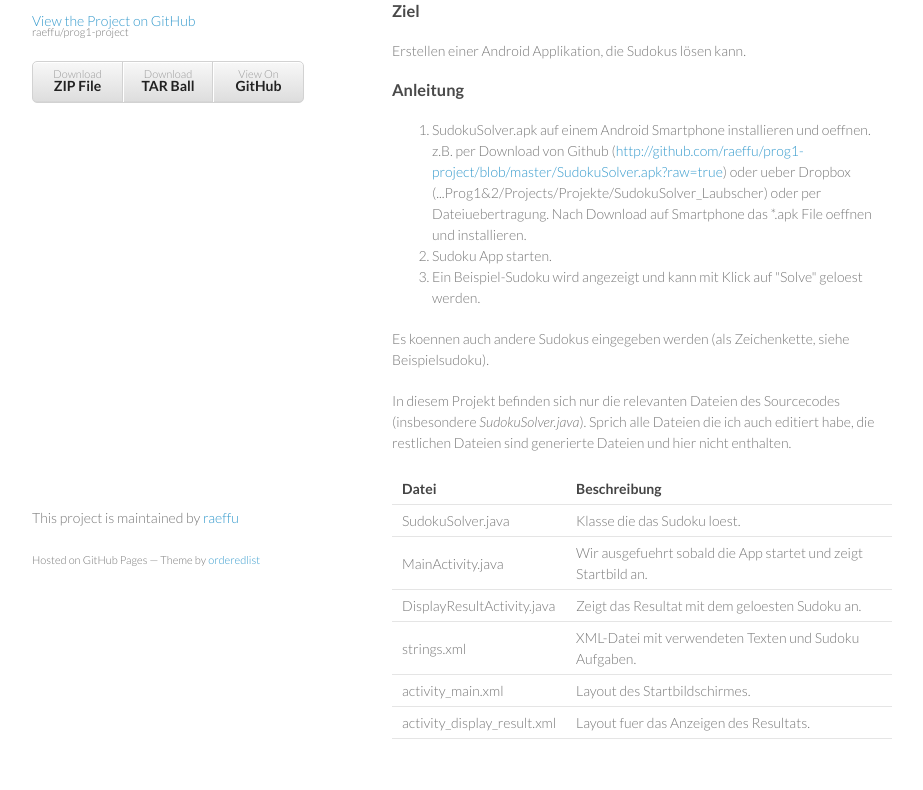
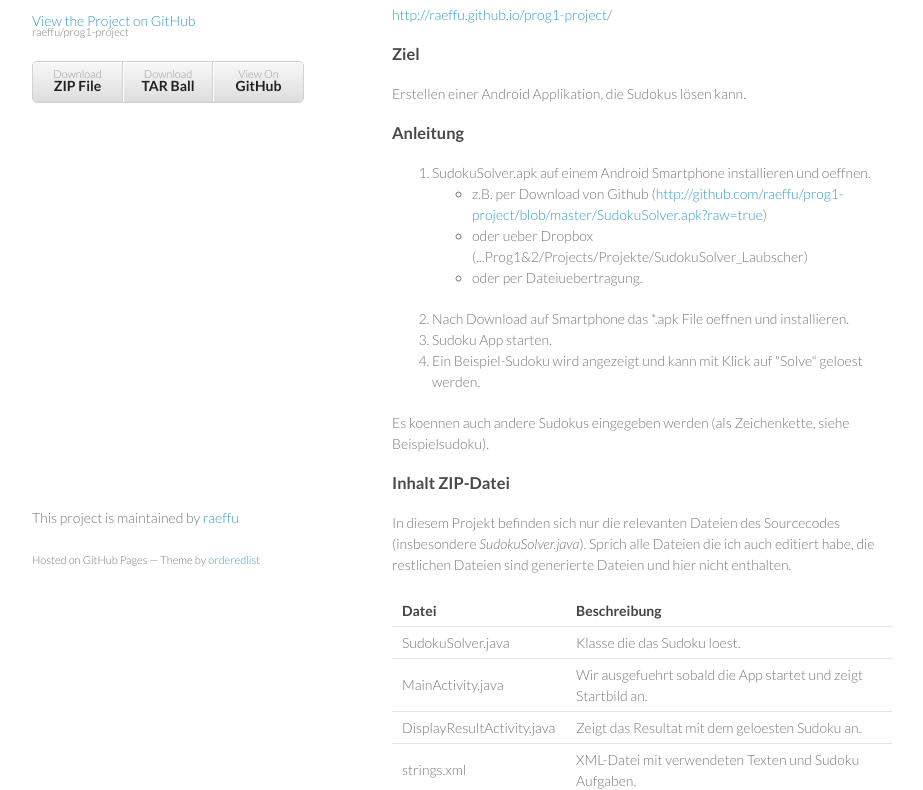
Before and after one commit to raeffu/prog1-project, a plain HTML site: page index.html in a window 1280 px wide. Shown: the part 161-951 px from the top of the page, without its empty margins (178-1101 px from the left). Drawn offline with Linux system fonts and the light colour scheme.

Commit message:
Create gh-pages branch via GitHub

```diff
--- a/index.html
+++ b/index.html
@@ -31,7 +31,9 @@
         <h2>
 <a name="prog1-project" class="anchor" href="#prog1-project"><span class="octicon octicon-link"></span></a>prog1-project</h2>
 
-<p>Der Sourcecode ist auch auf GitHub verfügbar: <a href="http://github.com/raeffu/prog1-project">http://github.com/raeffu/prog1-project</a></p>
+<p>Der Sourcecode und diese Beschreibung ist auch auf GitHub verfuegbar (schoener zum Lesen) <img class="emoji" title=":smile:" alt=":smile:" src="https://github.global.ssl.fastly.net/images/icons/emoji/smile.png" height="20" width="20" align="absmiddle"></p>
+
+<p><a href="http://raeffu.github.io/prog1-project/">http://raeffu.github.io/prog1-project/</a></p>
 
 <h3>
 <a name="ziel" class="anchor" href="#ziel"><span class="octicon octicon-link"></span></a>Ziel</h3>
@@ -43,15 +45,22 @@
 
 <ol>
 <li>SudokuSolver.apk auf einem Android Smartphone installieren und oeffnen.
-z.B. per Download von Github
-(<a href="http://github.com/raeffu/prog1-project/blob/master/SudokuSolver.apk?raw=true">http://github.com/raeffu/prog1-project/blob/master/SudokuSolver.apk?raw=true</a>)
-oder ueber Dropbox
-(...Prog1&amp;2/Projects/Projekte/SudokuSolver_Laubscher)
-oder per Dateiuebertragung. Nach Download auf Smartphone das *.apk
-File oeffnen und installieren.</li>
+
+<ul>
+<li>z.B. per Download von Github
+(<a href="http://github.com/raeffu/prog1-project/blob/master/SudokuSolver.apk?raw=true">http://github.com/raeffu/prog1-project/blob/master/SudokuSolver.apk?raw=true</a>)</li>
+<li>oder ueber Dropbox
+(...Prog1&amp;2/Projects/Projekte/SudokuSolver_Laubscher)</li>
+<li>oder per Dateiuebertragung.</li>
+</ul>
+</li>
+<li>Nach Download auf Smartphone das *.apk File oeffnen und installieren.</li>
 <li>Sudoku App starten.</li>
 <li>Ein Beispiel-Sudoku wird angezeigt und kann mit Klick auf "Solve" geloest werden.</li>
 </ol><p>Es koennen auch andere Sudokus eingegeben werden (als Zeichenkette, siehe Beispielsudoku).</p>
+
+<h3>
+<a name="inhalt-zip-datei" class="anchor" href="#inhalt-zip-datei"><span class="octicon octicon-link"></span></a>Inhalt ZIP-Datei</h3>
 
 <p>In diesem Projekt befinden sich nur die relevanten Dateien des Sourcecodes (insbesondere <em>SudokuSolver.java</em>).
 Sprich alle Dateien die ich auch editiert habe, die restlichen Dateien sind generierte Dateien und hier nicht enthalten.</p>
```
Also changed, not shown: params.json (+1 -1 lines).
